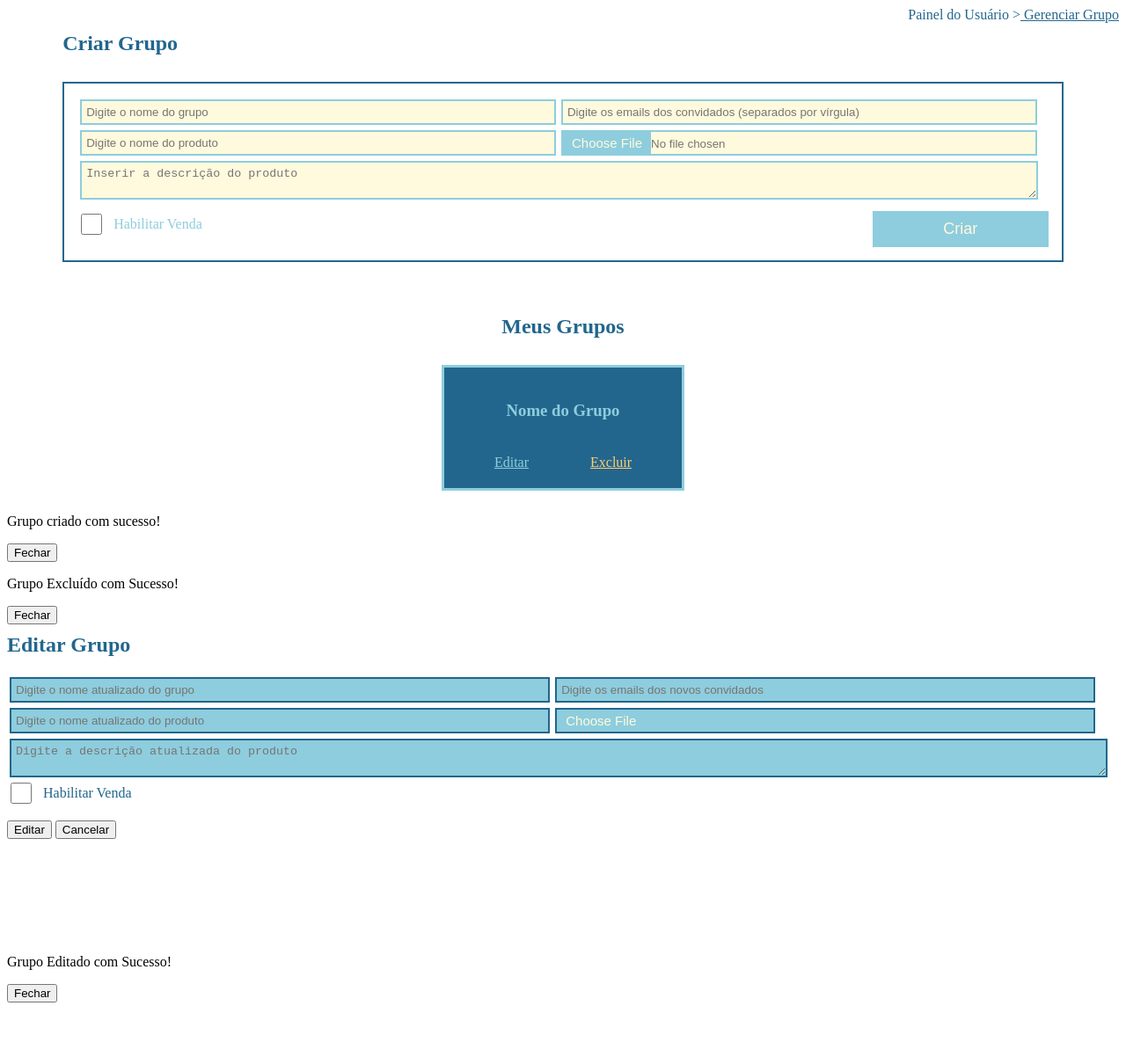
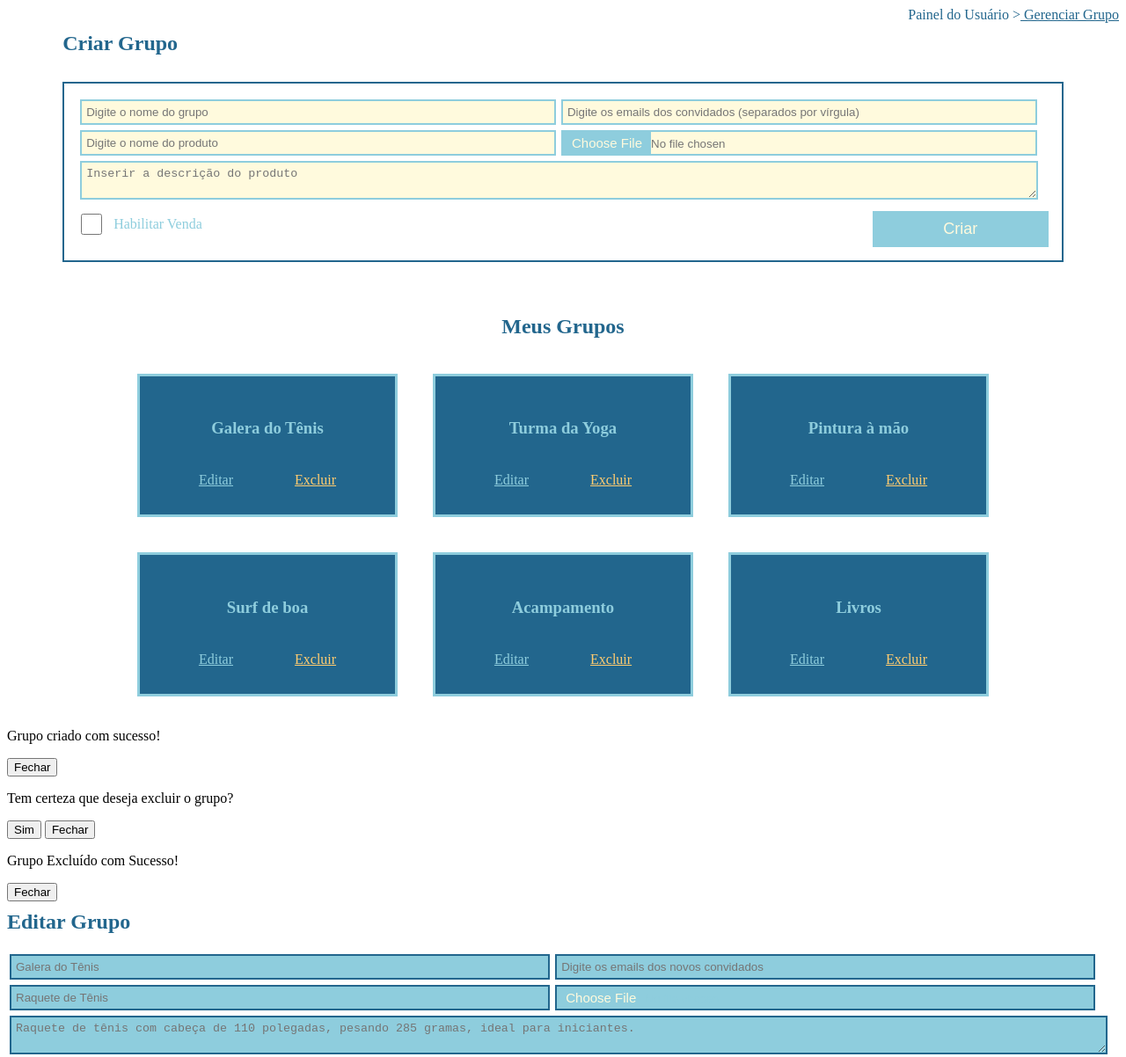
Before and after one commit to mtavidal/projeto-integrador-grupo03, a plain HTML site: page src/pages/gerenciar-grupos.html in a window 1280 px wide. Shown: the top 1202 px of the page at 88% size. Drawn offline with Linux system fonts and the light colour scheme; files that its build step writes are made by us from their sources.

Commit message:
Ajusta pagina de amigos e gerenciar grupo

```diff
--- a/src/pages/gerenciar-grupos.html
+++ b/src/pages/gerenciar-grupos.html
@@ -27,7 +27,7 @@
                     <input type="checkbox" id="habilitarVenda">
                     <label for="habilitarVenda" id="habilitarLabel">Habilitar Venda</label>
                 </div>
-                <button type="submit" class="btnAzulClaro" onclick="criarGrupo('dv-modal')">Criar</button>
+                <button type="submit" class="btnAzulClaro" onclick="openModal('dv-modal')">Criar</button>
             </div>
         </form>
 
@@ -36,7 +36,42 @@
         <h2>Meus Grupos</h2>
         <div id="containerCardsMeusGrupos">
             <div class="cardMeusGrupos">
-                <h3>Nome do Grupo</h3>
+                <h3>Galera do Tênis</h3>
+                <div>
+                    <a id="linkEditar" href="#" onclick="{openModal('dv-modal4')}">Editar</a>
+                    <a id="linkExcluir" href="#" onclick="{openModal('dv-modal2')}">Excluir</a>
+                </div>
+            </div>
+            <div class="cardMeusGrupos">
+                <h3>Turma da Yoga</h3>
+                <div>
+                    <a id="linkEditar" href="#" onclick="{openModal('dv-modal4')}">Editar</a>
+                    <a id="linkExcluir" href="#" onclick="{openModal('dv-modal2')}">Excluir</a>
+                </div>
+            </div>
+            <div class="cardMeusGrupos">
+                <h3>Pintura à mão</h3>
+                <div>
+                    <a id="linkEditar" href="#" onclick="{openModal('dv-modal4')}">Editar</a>
+                    <a id="linkExcluir" href="#" onclick="{openModal('dv-modal2')}">Excluir</a>
+                </div>
+            </div>
+            <div class="cardMeusGrupos">
+                <h3>Surf de boa</h3>
+                <div>
+                    <a id="linkEditar" href="#" onclick="{openModal('dv-modal4')}">Editar</a>
+                    <a id="linkExcluir" href="#" onclick="{openModal('dv-modal2')}">Excluir</a>
+                </div>
+            </div>
+            <div class="cardMeusGrupos">
+                <h3>Acampamento</h3>
+                <div>
+                    <a id="linkEditar" href="#" onclick="{openModal('dv-modal4')}">Editar</a>
+                    <a id="linkExcluir" href="#" onclick="{openModal('dv-modal2')}">Excluir</a>
+                </div>
+            </div>
+            <div class="cardMeusGrupos">
+                <h3>Livros</h3>
                 <div>
                     <a id="linkEditar" href="#" onclick="{openModal('dv-modal4')}">Editar</a>
                     <a id="linkExcluir" href="#" onclick="{openModal('dv-modal2')}">Excluir</a>
@@ -58,7 +93,18 @@
         </div>
     </div>
 </div>
+<div id="dv-modal2" class="modal">
+    <div class="modal-content">
+        <div class="modal-body">
+            <p>Tem certeza que deseja excluir o grupo?</p>
+        </div>
 
+        <div class="modal-footer">
+            <button class="btn" onclick="{closeModal('dv-modal2');openModal('dv-modal3')}">Sim</button>
+            <button class="btn" onclick="{closeModal('dv-modal2'); navigateTo('gerenciar-grupos');}">Fechar</button>
+        </div>
+    </div>
+</div>
 <div id="dv-modal3" class="modal">
     <div class="modal-content">
         <div class="modal-body">
@@ -66,7 +112,7 @@
         </div>
 
         <div class="modal-footer">
-            <button class="btn" onclick="{closeModal('dv-modal2'); navigateTo('gerenciar-grupos');}">Fechar</button>
+            <button class="btn" onclick="{closeModal('dv-modal3'); navigateTo('gerenciar-grupos');}">Fechar</button>
         </div>
     </div>
 </div>
@@ -76,16 +122,16 @@
             <h2>Editar Grupo</h2>
             <form id="formEditarGrupo" action="javascript:void(0);">
                 <div>
-                    <input type="text" id="editarNomeGrupo" required placeholder="Digite o nome atualizado do grupo">
+                    <input type="text" id="editarNomeGrupo" required placeholder="Galera do Tênis">
                     <input type="text" id="editarEmailsConvidados" required
                         placeholder="Digite os emails dos novos convidados">
                 </div>
                 <div>
-                    <input type="text" id="editarNomeProduto" required placeholder="Digite o nome atualizado do produto">
-                    <input type="file" id="editarImagemProduto" required placeholder="Inserir nova imagem do produto">
+                    <input type="text" id="editarNomeProduto" required placeholder="Raquete de Tênis">
+                    <input type="file" id="editarImagemProduto" required placeholder="raquete.jpg">
                 </div>
                 <textarea type="text" id="descriçãoProduto" required
-                    placeholder="Digite a descrição atualizada do produto"></textarea>
+                    placeholder="Raquete de tênis com cabeça de 110 polegadas, pesando 285 gramas, ideal para iniciantes."></textarea>
                 <div id="checkboxEditarContainer">
                     <input type="checkbox" id="editarHabilitarVenda">
                     <label for="editarHabilitarVenda" id="editarHabilitarLabel">Habilitar Venda</label>
--- a/src/style.css
+++ b/src/style.css
@@ -335,6 +335,7 @@ main {
 
 .cardAmigos img {
   width: 150px;
+  padding-right: 30px;
 }
 .cardAmigos h3 {
   padding-bottom: 10px;
@@ -348,6 +349,7 @@ main {
   border: 2px solid #ffcc70;
   background-color: #22668d;
   padding: 10px;
+  width: 200px;
 }
 .btnDesfazerAmizade:hover {
   background-color: #1d4751;
@@ -669,8 +671,8 @@ input[type='file']::-webkit-file-upload-button:hover {
   color: #8ecddd;
   display: flex;
   flex-direction: column;
-  padding: 10px;
-  margin: 10px;
+  padding: 20px;
+  margin: 20px;
   width: 250px;
   align-items: center;
   justify-content: space-between;
--- a/src/styles/amigos.css
+++ b/src/styles/amigos.css
@@ -62,6 +62,7 @@ main {
 
 .cardAmigos img {
   width: 150px;
+  padding-right: 30px;
 }
 .cardAmigos h3 {
   padding-bottom: 10px;
@@ -75,6 +76,7 @@ main {
   border: 2px solid #ffcc70;
   background-color: #22668d;
   padding: 10px;
+  width: 200px;
 }
 .btnDesfazerAmizade:hover {
   background-color: #1d4751;
--- a/src/styles/gerenciar-grupos.css
+++ b/src/styles/gerenciar-grupos.css
@@ -130,8 +130,8 @@ input[type='file']::-webkit-file-upload-button:hover {
   color: #8ecddd;
   display: flex;
   flex-direction: column;
-  padding: 10px;
-  margin: 10px;
+  padding: 20px;
+  margin: 20px;
   width: 250px;
   align-items: center;
   justify-content: space-between;
@@ -217,7 +217,7 @@ input[type='file']::-webkit-file-upload-button:hover {
   height: 24px;
 }
 
-#editarHabilitarLabel{
+#editarHabilitarLabel {
   color: #22668d;
   padding: 0px;
 }
```
Also changed, not shown: src/js/amigos.js (+46 -46 lines), src/pages/amigos.html (+50 -6 lines), public/assets/images/amigo1.jpg (added), public/assets/images/amigo2.jpg (added), public/assets/images/amigo3.jpg (added), public/assets/images/amigo4.jpg (added).
